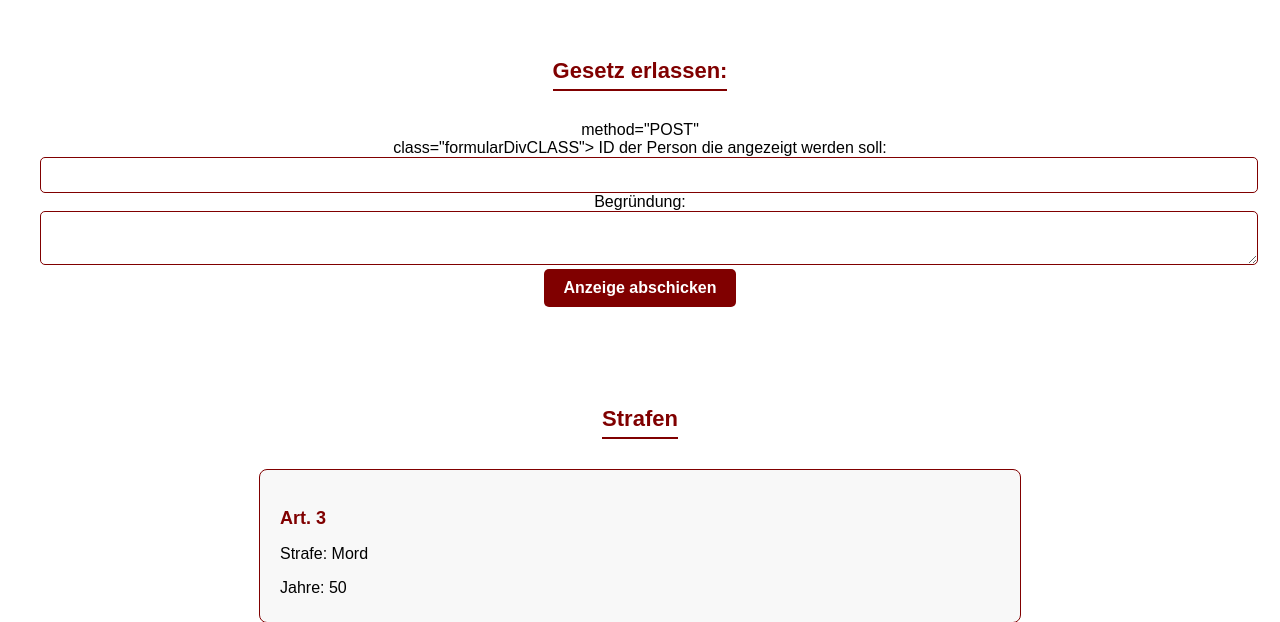
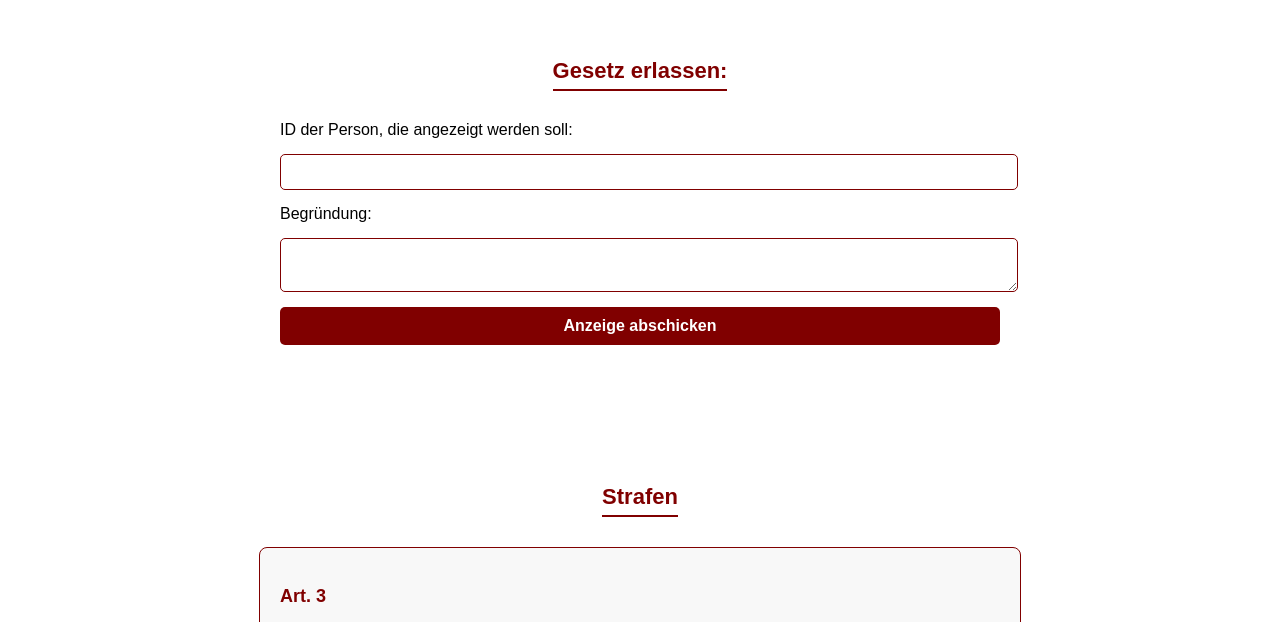
Before and after one commit to MariusMattes/Der-Staat, a Django app: page /ro/strafen in a window 1280 px wide. Shown: the part 44-666 px from the top of the page. Run offline with Django 5.2, Linux system fonts and the light colour scheme.

Commit message:
anzeige text bearbeitet

```diff
--- a/rechtApp/templates/rechtApp/strafen.html
+++ b/rechtApp/templates/rechtApp/strafen.html
@@ -12,10 +12,10 @@
 
         <div class="hauptbereichDivCLASS">
         <h2 class="UeberschriftCLASS">Gesetz erlassen:</h2>
-        <form> method="POST" <!--action=""--> </form> class="formularDivCLASS">
+        <form method="POST" class="formularDivCLASS">
             {% csrf_token %}
 <!---->
-            <label>ID der Person die angezeigt werden soll:</label>
+            <label>ID der Person, die angezeigt werden soll:</label>
             <input class="eingabeFeldCLASS" type="text" name="titel" required>
 
             <label>Begründung:</label>
```
Also changed, not shown: db.sqlite3.
